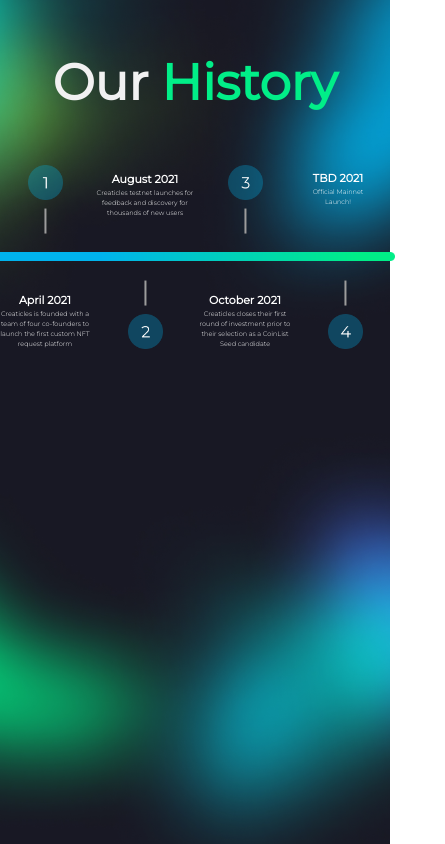
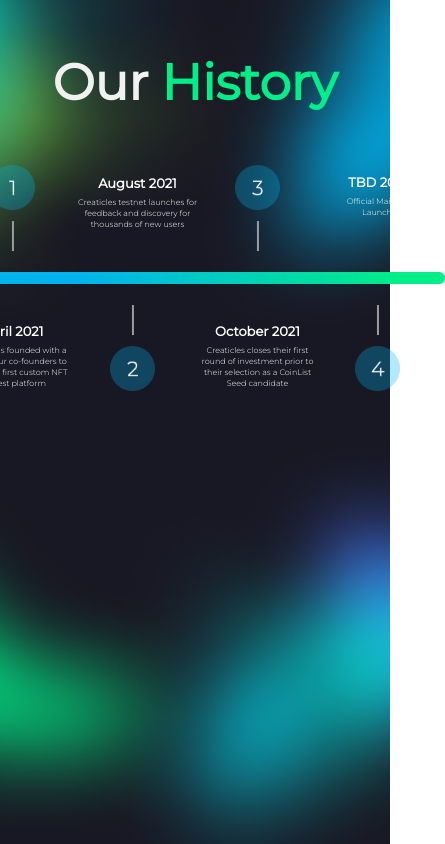
Before and after one commit to zerofille/creaticles, a React (Create React App) app: page / in a window 390 px wide. Shown: the whole page, 445 px wide, since content can reach past the window. Built offline with nearby package versions, Linux system fonts and the light colour scheme.

Commit message:
Add more adaptive styles 2x

```diff
--- a/src/Components/FullSection.sass
+++ b/src/Components/FullSection.sass
@@ -28,7 +28,7 @@
     width: 650px
 @media (max-width: 685px)
   .union
-    width: 400px
+    width: 500px
 //@media (max-width: 685px)
 //  .union
 //    transform: rotate(-90deg)
--- a/src/Components/HalfSection.sass
+++ b/src/Components/HalfSection.sass
@@ -26,6 +26,6 @@
 
 @media (max-width: 685px)
   .rowReverse
-    margin-top: 30px
+    margin-top: 35px
   .row
-    margin-bottom: 30px
+    margin-bottom: 35px
--- a/src/Components/NumberBlock.sass
+++ b/src/Components/NumberBlock.sass
@@ -50,12 +50,12 @@
 
 @media (max-width: 685px)
   .number
-    width: 35px
+    width: 45px
   .reverse, .nonReverse
-    width: 100px
+    width: 125px
   .revLine,.nonRevLine
-    width: 25px
+    width: 30px
   .revLine
-    margin-bottom: 20px
+    margin-bottom: 25px
   .nonRevLine
-    margin-top: 20px
+    margin-top: 25px
--- a/src/Components/TextBlock.sass
+++ b/src/Components/TextBlock.sass
@@ -65,17 +65,18 @@ h3
 
 @media (max-width: 685px)
   .textBlockWrap, .innerTextWrap
-    width: 100px
+    width: 120px
   p
-    font-size: 6.5px
-    line-height: 10px
-    width: 100px
+    font-size: 8px
+    line-height: 11px
+    width: 125px
   .textWrapStyle, .headerStyle
-    width: 70px
-    margin-left: 8px
+    width: 90px
+    margin-left: 13px
   h3
-    font-size: 11px
-    line-height: 18px
-    width: 100px
+    font-size: 13px
+    line-height: 20px
+    width: 125px
+    margin-bottom: 4px
   .headerStyle
     margin-top: -12px
```
